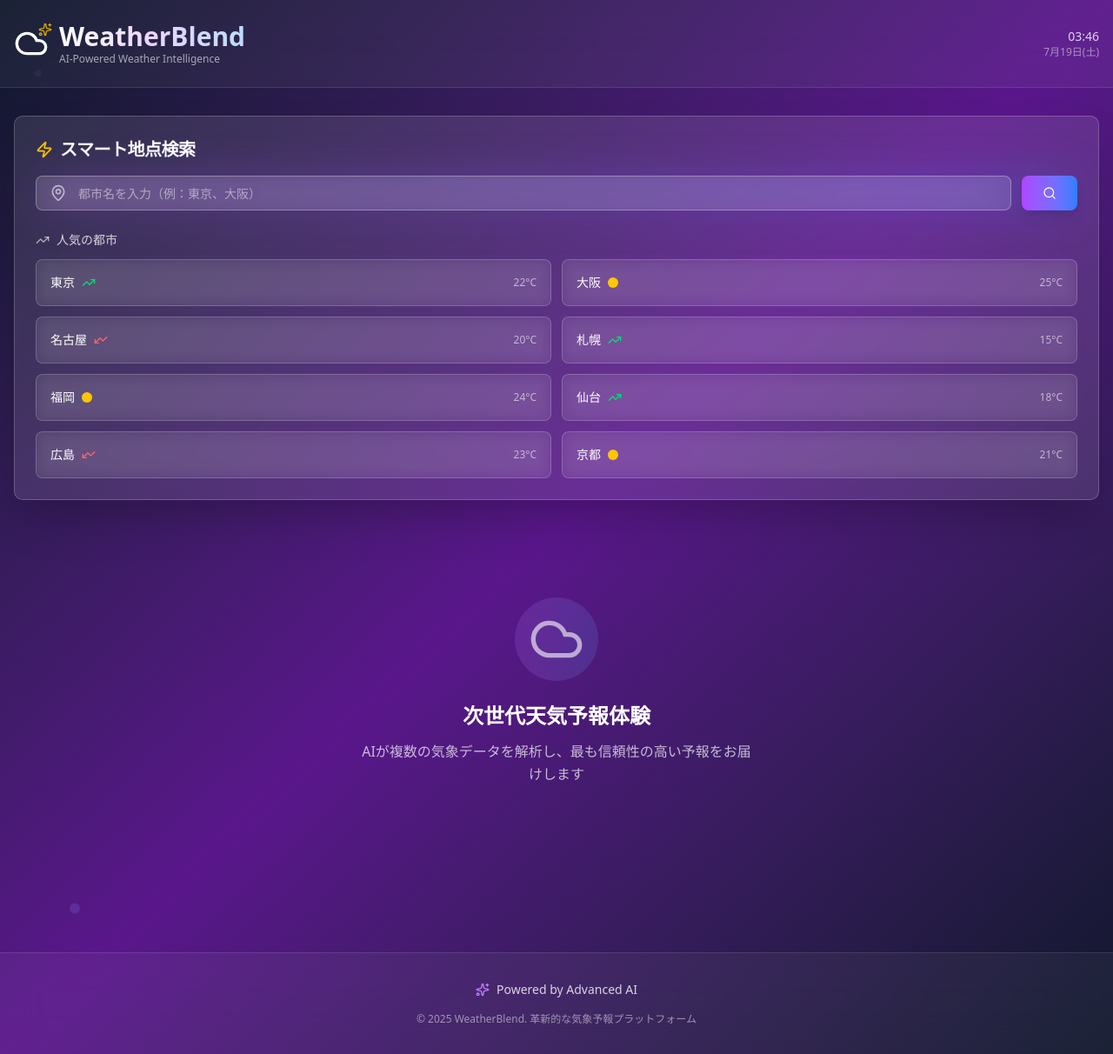
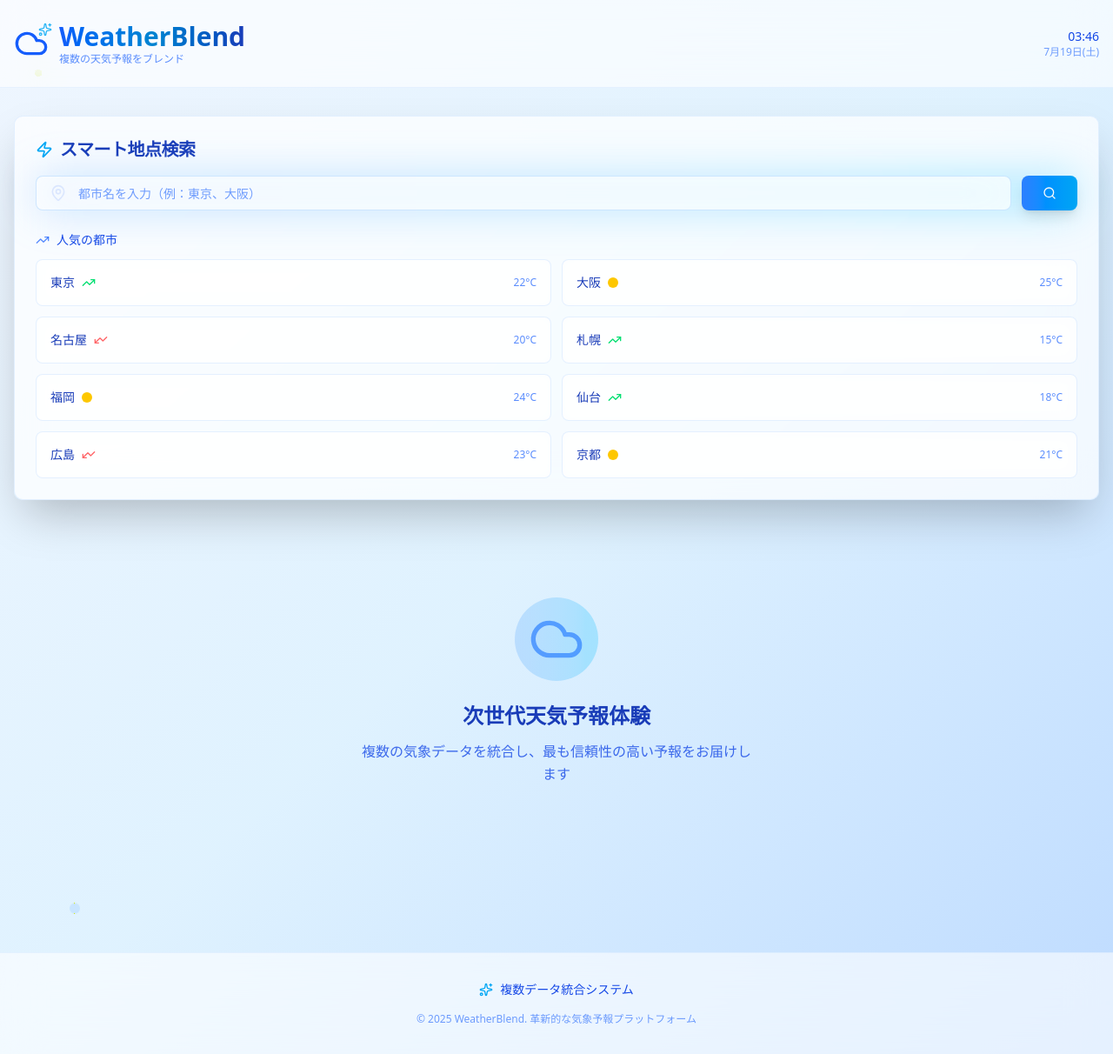
Before and after one commit to sidedishjob/weather-blend, a Next.js app: page / in a window 1280 px wide. Shown: the whole page at 87% size. Built offline with nearby package versions, Linux system fonts and the light colour scheme.

Commit message:
白青ウェザーテーマ＆AI要素削除

```diff
--- a/src/app/page.tsx
+++ b/src/app/page.tsx
@@ -91,35 +91,35 @@ export default function Home() {
   })
 
   return (
-    <div className="min-h-screen bg-gradient-to-br from-slate-900 via-purple-900 to-slate-900 relative overflow-hidden">
+    <div className="min-h-screen bg-gradient-to-br from-blue-50 via-sky-100 to-blue-200 relative overflow-hidden">
       {/* 動的背景エフェクト */}
-      <div className="absolute inset-0 bg-[radial-gradient(ellipse_at_top,_var(--tw-gradient-stops))] from-purple-400/20 via-transparent to-transparent"></div>
-      <div className="absolute inset-0 bg-[radial-gradient(ellipse_at_bottom_right,_var(--tw-gradient-stops))] from-blue-400/10 via-transparent to-transparent"></div>
+      <div className="absolute inset-0 bg-[radial-gradient(ellipse_at_top,_var(--tw-gradient-stops))] from-blue-300/30 via-transparent to-transparent"></div>
+      <div className="absolute inset-0 bg-[radial-gradient(ellipse_at_bottom_right,_var(--tw-gradient-stops))] from-sky-300/20 via-transparent to-transparent"></div>
 
       {/* 浮遊する装飾要素 */}
-      <div className="absolute top-20 left-10 w-2 h-2 bg-purple-400/30 rounded-full animate-pulse"></div>
-      <div className="absolute top-40 right-20 w-1 h-1 bg-blue-400/40 rounded-full animate-ping"></div>
-      <div className="absolute bottom-40 left-20 w-3 h-3 bg-indigo-400/20 rounded-full animate-bounce"></div>
+      <div className="absolute top-20 left-10 w-2 h-2 bg-blue-400/40 rounded-full animate-pulse"></div>
+      <div className="absolute top-40 right-20 w-1 h-1 bg-sky-500/50 rounded-full animate-ping"></div>
+      <div className="absolute bottom-40 left-20 w-3 h-3 bg-blue-300/30 rounded-full animate-bounce"></div>
 
       {/* ヘッダー */}
-      <header className="relative z-10 bg-white/5 backdrop-blur-xl border-b border-white/10 sticky top-0">
+      <header className="relative z-10 bg-white/60 backdrop-blur-xl border-b border-blue-200/30 sticky top-0">
         <div className="container mx-auto px-4 py-6">
           <div className="flex items-center justify-between">
             <div className="flex items-center space-x-3">
               <div className="relative">
-                <Cloud className="w-10 h-10 text-white" />
-                <Sparkles className="w-4 h-4 text-yellow-400 absolute -top-1 -right-1 animate-pulse" />
+                <Cloud className="w-10 h-10 text-blue-600" />
+                <Sparkles className="w-4 h-4 text-sky-500 absolute -top-1 -right-1 animate-pulse" />
               </div>
               <div>
-                <h1 className="text-3xl font-bold bg-gradient-to-r from-white via-purple-200 to-blue-200 bg-clip-text text-transparent">
+                <h1 className="text-3xl font-bold bg-gradient-to-r from-blue-600 via-sky-600 to-blue-800 bg-clip-text text-transparent">
                   WeatherBlend
                 </h1>
-                <p className="text-xs text-white/60 font-medium">AI-Powered Weather Intelligence</p>
+                <p className="text-xs text-blue-600/70 font-medium">複数の天気予報をブレンド</p>
               </div>
             </div>
             <div className="text-right">
-              <div className="text-white/80 text-sm font-medium">{currentTime}</div>
-              <div className="text-white/50 text-xs">{today}</div>
+              <div className="text-blue-700 text-sm font-medium">{currentTime}</div>
+              <div className="text-blue-600/60 text-xs">{today}</div>
             </div>
           </div>
         </div>
@@ -128,10 +128,10 @@ export default function Home() {
       {/* メインコンテンツ */}
       <main className="container mx-auto px-4 py-8 space-y-8 relative z-10">
         {/* 地点選択 */}
-        <Card className="bg-white/10 backdrop-blur-xl border-white/20 shadow-2xl">
+        <Card className="bg-white/70 backdrop-blur-xl border-blue-200/40 shadow-2xl">
           <CardHeader className="pb-4">
-            <CardTitle className="text-xl text-white flex items-center space-x-2">
-              <Zap className="w-5 h-5 text-yellow-400" />
+            <CardTitle className="text-xl text-blue-800 flex items-center space-x-2">
+              <Zap className="w-5 h-5 text-sky-500" />
               <span>スマート地点検索</span>
             </CardTitle>
           </CardHeader>
@@ -144,13 +144,13 @@ export default function Home() {
         {isLoading && (
           <div className="text-center py-16 space-y-6">
             <div className="relative mx-auto w-20 h-20">
-              <div className="absolute inset-0 rounded-full border-4 border-purple-400/30"></div>
-              <div className="absolute inset-0 rounded-full border-4 border-transparent border-t-purple-400 animate-spin"></div>
-              <Cloud className="w-8 h-8 text-white absolute top-1/2 left-1/2 transform -translate-x-1/2 -translate-y-1/2" />
+              <div className="absolute inset-0 rounded-full border-4 border-blue-300/40"></div>
+              <div className="absolute inset-0 rounded-full border-4 border-transparent border-t-blue-500 animate-spin"></div>
+              <Cloud className="w-8 h-8 text-blue-600 absolute top-1/2 left-1/2 transform -translate-x-1/2 -translate-y-1/2" />
             </div>
             <div className="space-y-2">
-              <h3 className="text-xl font-semibold text-white">AI解析中...</h3>
-              <p className="text-white/60">複数の気象データを統合しています</p>
+              <h3 className="text-xl font-semibold text-blue-800">データ解析中...</h3>
+              <p className="text-blue-600/70">複数の気象データを統合しています</p>
             </div>
           </div>
         )}
@@ -159,14 +159,14 @@ export default function Home() {
         {weatherData && !isLoading && (
           <div className="space-y-8" key={animationKey}>
             <div className="text-center space-y-4 animate-fade-in">
-              <div className="inline-flex items-center space-x-2 bg-gradient-to-r from-purple-500/20 to-blue-500/20 backdrop-blur-sm rounded-full px-6 py-2 border border-white/20">
+              <div className="inline-flex items-center space-x-2 bg-gradient-to-r from-blue-500/20 to-sky-500/20 backdrop-blur-sm rounded-full px-6 py-2 border border-blue-300/30">
                 <TrendingUp className="w-4 h-4 text-green-400" />
-                <span className="text-white/80 text-sm font-medium">信頼度 {Math.round(weatherData.blended.confidence)}%</span>
+                <span className="text-blue-700 text-sm font-medium">信頼度 {Math.round(weatherData.blended.confidence)}%</span>
               </div>
-              <h2 className="text-4xl font-bold bg-gradient-to-r from-white via-purple-200 to-blue-200 bg-clip-text text-transparent">
+              <h2 className="text-4xl font-bold bg-gradient-to-r from-blue-600 via-sky-600 to-blue-800 bg-clip-text text-transparent">
                 WeatherBlend予報
               </h2>
-              <p className="text-white/70 text-lg">
+              <p className="text-blue-700/80 text-lg">
                 {selectedLocation} • {today}
               </p>
             </div>
@@ -177,16 +177,16 @@ export default function Home() {
 
             {/* 詳細メトリクス */}
             <div className="grid grid-cols-2 gap-4 max-w-md mx-auto">
-              <Card className="bg-white/5 backdrop-blur-xl border-white/10 hover:bg-white/10 transition-all duration-300">
+              <Card className="bg-white/60 backdrop-blur-xl border-blue-200/30 hover:bg-white/80 transition-all duration-300">
                 <CardContent className="p-4 text-center">
                   <div className="text-2xl font-bold text-blue-400">{Math.round(weatherData.blended.humidity)}%</div>
-                  <div className="text-white/60 text-sm">湿度</div>
+                  <div className="text-blue-600/70 text-sm">湿度</div>
                 </CardContent>
               </Card>
-              <Card className="bg-white/5 backdrop-blur-xl border-white/10 hover:bg-white/10 transition-all duration-300">
+              <Card className="bg-white/60 backdrop-blur-xl border-blue-200/30 hover:bg-white/80 transition-all duration-300">
                 <CardContent className="p-4 text-center">
                   <div className="text-2xl font-bold text-green-400">{Math.round(weatherData.blended.windSpeed)}m/s</div>
-                  <div className="text-white/60 text-sm">風速</div>
+                  <div className="text-blue-600/70 text-sm">風速</div>
                 </CardContent>
               </Card>
             </div>
@@ -202,15 +202,15 @@ export default function Home() {
         {!weatherData && !isLoading && (
           <div className="text-center py-20 space-y-6">
             <div className="relative mx-auto w-24 h-24">
-              <div className="absolute inset-0 bg-gradient-to-r from-purple-400/20 to-blue-400/20 rounded-full animate-pulse"></div>
-              <Cloud className="w-16 h-16 text-white/60 absolute top-1/2 left-1/2 transform -translate-x-1/2 -translate-y-1/2" />
+              <div className="absolute inset-0 bg-gradient-to-r from-blue-400/30 to-sky-400/30 rounded-full animate-pulse"></div>
+              <Cloud className="w-16 h-16 text-blue-500/70 absolute top-1/2 left-1/2 transform -translate-x-1/2 -translate-y-1/2" />
             </div>
             <div className="space-y-3">
-              <h2 className="text-2xl font-bold text-white">
+              <h2 className="text-2xl font-bold text-blue-800">
                 次世代天気予報体験
               </h2>
-              <p className="text-white/70 max-w-md mx-auto leading-relaxed">
-                AIが複数の気象データを解析し、最も信頼性の高い予報をお届けします
+              <p className="text-blue-700/80 max-w-md mx-auto leading-relaxed">
+                複数の気象データを統合し、最も信頼性の高い予報をお届けします
               </p>
             </div>
           </div>
@@ -218,14 +218,14 @@ export default function Home() {
       </main>
 
       {/* フッター */}
-      <footer className="relative z-10 bg-white/5 backdrop-blur-xl border-t border-white/10 mt-20">
+      <footer className="relative z-10 bg-white/60 backdrop-blur-xl border-t border-blue-200/30 mt-20">
         <div className="container mx-auto px-4 py-8">
           <div className="text-center space-y-4">
             <div className="flex justify-center items-center space-x-2">
-              <Sparkles className="w-4 h-4 text-purple-400" />
-              <span className="text-white/80 text-sm font-medium">Powered by Advanced AI</span>
+              <Sparkles className="w-4 h-4 text-sky-500" />
+              <span className="text-blue-700 text-sm font-medium">複数データ統合システム</span>
             </div>
-            <p className="text-white/50 text-xs">
+            <p className="text-blue-600/60 text-xs">
               © 2025 WeatherBlend. 革新的な気象予報プラットフォーム
             </p>
           </div>
--- a/src/components/location-search.tsx
+++ b/src/components/location-search.tsx
@@ -58,30 +58,30 @@ export function LocationSearch({ onLocationSelect }: LocationSearchProps) {
   return (
     <div className="space-y-6">
       <div className="relative">
-        <div className="absolute inset-0 bg-gradient-to-r from-purple-500/20 to-blue-500/20 rounded-xl blur-xl"></div>
+        <div className="absolute inset-0 bg-gradient-to-r from-blue-400/30 to-sky-400/30 rounded-xl blur-xl"></div>
         <div className="relative flex space-x-3">
           <div className="relative flex-1">
-            <MapPin className="absolute left-4 top-1/2 transform -translate-y-1/2 w-5 h-5 text-white/60" />
+            <MapPin className="absolute left-4 top-1/2 transform -translate-y-1/2 w-5 h-5 text-blue-600/70" />
             <Input
               placeholder="都市名を入力（例：東京、大阪）"
               value={location}
               onChange={(e) => setLocation(e.target.value)}
               onKeyPress={handleKeyPress}
-              className="pl-12 pr-4 py-4 bg-white/10 backdrop-blur-xl border-white/30 text-white placeholder:text-white/50 focus:bg-white/20 focus:border-white/50 transition-all duration-300 text-lg"
+              className="pl-12 pr-4 py-4 bg-white/70 backdrop-blur-xl border-blue-300/40 text-blue-800 placeholder:text-blue-600/60 focus:bg-white/85 focus:border-blue-400/60 transition-all duration-300 text-lg"
             />
             {location && (
               <div className="absolute right-4 top-1/2 transform -translate-y-1/2">
-                <Sparkles className="w-4 h-4 text-yellow-400 animate-pulse" />
+                <Sparkles className="w-4 h-4 text-sky-500 animate-pulse" />
               </div>
             )}
           </div>
           <Button
             onClick={handleSearch}
             disabled={isSearching}
-            className="px-6 py-4 bg-gradient-to-r from-purple-500 to-blue-500 hover:from-purple-600 hover:to-blue-600 border-0 shadow-lg hover:shadow-purple-500/25 transition-all duration-300 disabled:opacity-50"
+            className="px-6 py-4 bg-gradient-to-r from-blue-500 to-sky-500 hover:from-blue-600 hover:to-sky-600 border-0 shadow-lg hover:shadow-blue-500/25 transition-all duration-300 disabled:opacity-50"
           >
             {isSearching ? (
-              <div className="w-5 h-5 border-2 border-white/30 border-t-white rounded-full animate-spin"></div>
+              <div className="w-5 h-5 border-2 border-white/40 border-t-white rounded-full animate-spin"></div>
             ) : (
               <Search className="w-5 h-5" />
             )}
@@ -91,8 +91,8 @@ export function LocationSearch({ onLocationSelect }: LocationSearchProps) {
 
       <div className="space-y-3">
         <div className="flex items-center space-x-2">
-          <TrendingUp className="w-4 h-4 text-white/60" />
-          <span className="text-white/80 text-sm font-medium">人気の都市</span>
+          <TrendingUp className="w-4 h-4 text-blue-600/70" />
+          <span className="text-blue-700 text-sm font-medium">人気の都市</span>
         </div>
         <div className="grid grid-cols-2 gap-3">
           {popularLocations.map((loc) => (
@@ -101,16 +101,16 @@ export function LocationSearch({ onLocationSelect }: LocationSearchProps) {
               variant="outline"
               onClick={() => handleLocationClick(loc.name)}
               disabled={isSearching}
-              className="group relative bg-white/5 backdrop-blur-sm border-white/20 text-white hover:bg-white/15 hover:border-white/40 transition-all duration-300 p-4 h-auto justify-between disabled:opacity-50"
+              className="group relative bg-white/60 backdrop-blur-sm border-blue-200/40 text-blue-800 hover:bg-white/80 hover:border-blue-300/60 transition-all duration-300 p-4 h-auto justify-between disabled:opacity-50"
             >
               <div className="flex items-center space-x-2">
                 <span className="font-medium">{loc.name}</span>
                 {getTrendIcon(loc.trend)}
               </div>
-              <div className="text-xs text-white/60 group-hover:text-white/80 transition-colors">
+              <div className="text-xs text-blue-600/70 group-hover:text-blue-700 transition-colors">
                 {loc.temp}°C
               </div>
-              <div className="absolute inset-0 bg-gradient-to-r from-purple-500/0 to-blue-500/0 group-hover:from-purple-500/10 group-hover:to-blue-500/10 rounded-md transition-all duration-300"></div>
+              <div className="absolute inset-0 bg-gradient-to-r from-blue-400/0 to-sky-400/0 group-hover:from-blue-400/15 group-hover:to-sky-400/15 rounded-md transition-all duration-300"></div>
             </Button>
           ))}
         </div>
```
Also changed, not shown: src/components/weather-card.tsx (+14 -14 lines), src/components/weather-sources.tsx (+17 -17 lines).
